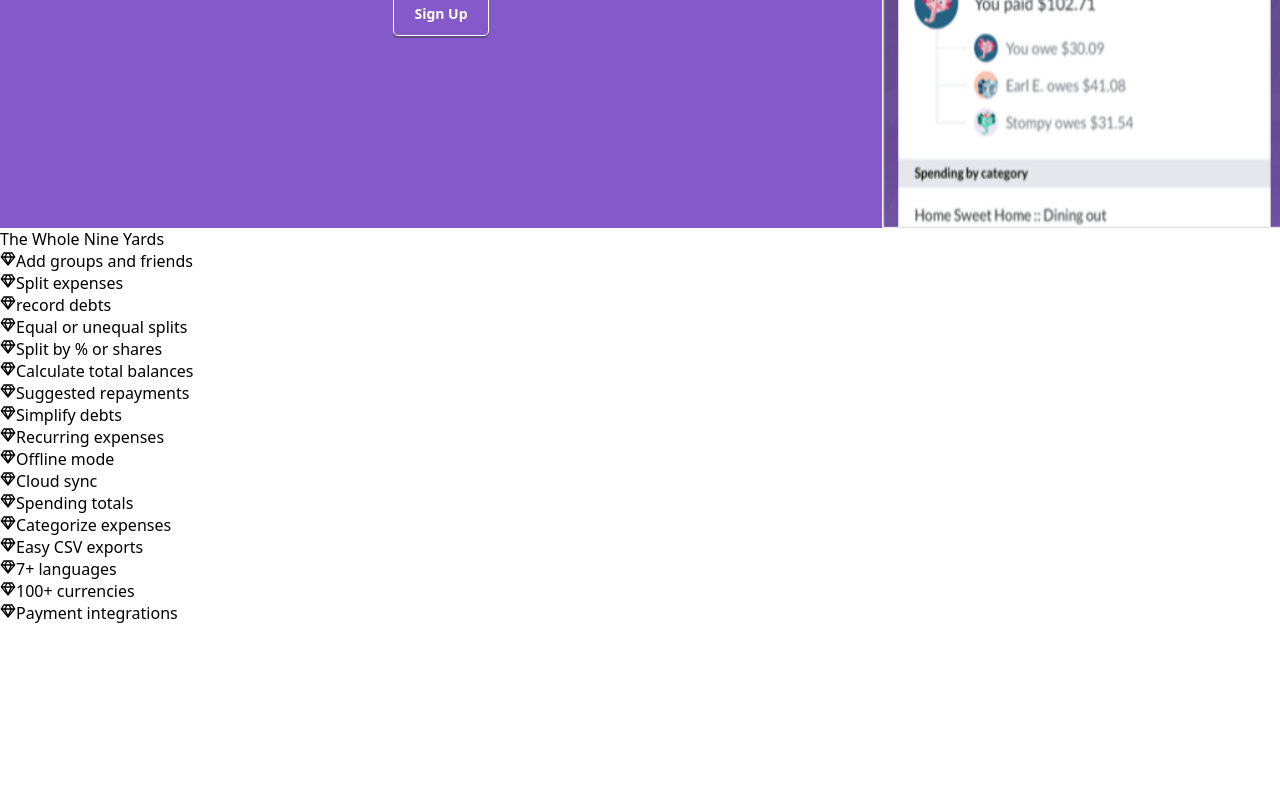
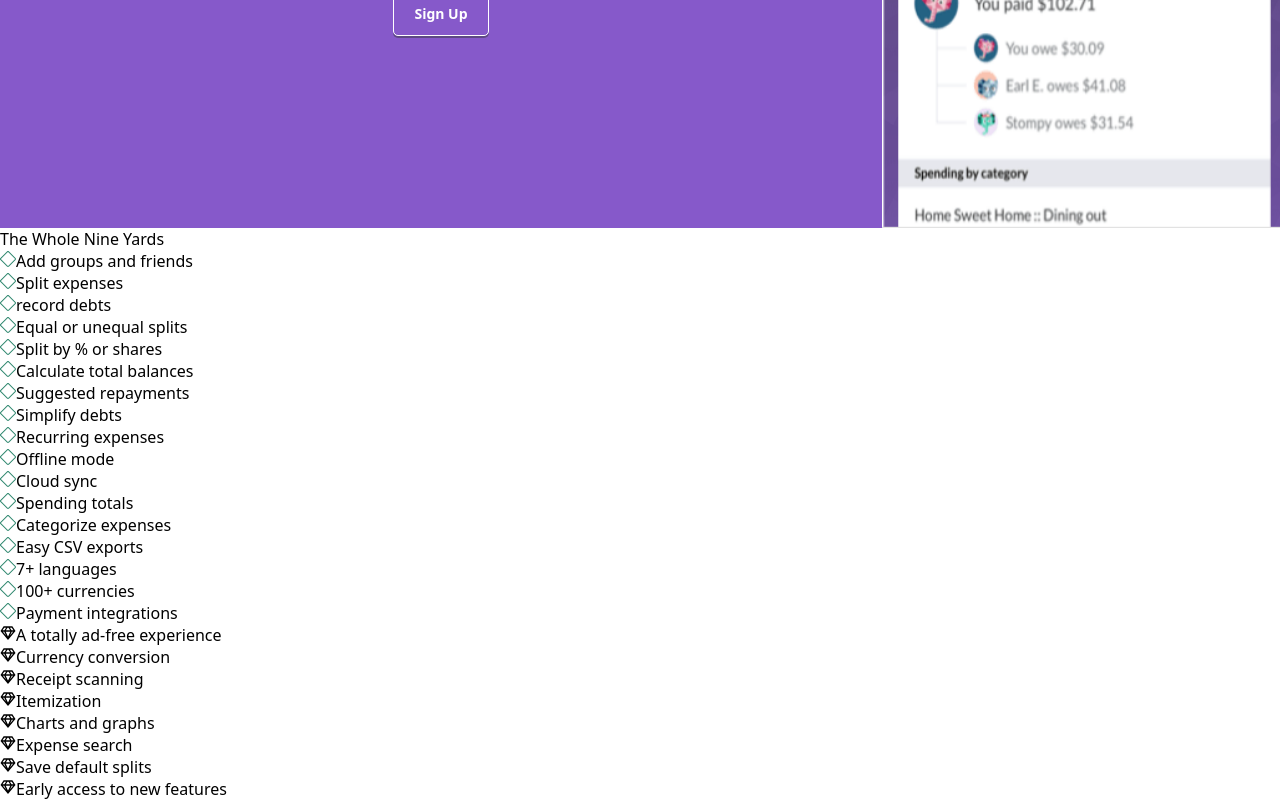
Before and after one commit to jeffreyguezou/SplitWiseClone, a React (Create React App) app: page / in a window 1280 px wide. Shown: the part 2852-3652 px from the top of the page. Before the commit the page ends 3476 px from the top, so only its background shows below. Built offline with nearby package versions, Linux system fonts and the light colour scheme; a web font is replaced by a local one.

Commit message:
Pro features

```diff
--- a/src/Components/CoreAndPro.js
+++ b/src/Components/CoreAndPro.js
@@ -1,5 +1,6 @@
 import CoreFeatures from "./CoreFeatures";
-const features = [
+import ProFeatures from "./ProFeatures";
+const featuresCore = [
   "Add groups and friends",
   "Split expenses",
   "record debts",
@@ -18,13 +19,30 @@ const features = [
   "100+ currencies",
   "Payment integrations",
 ];
+const featuresPro = [
+  "A totally ad-free experience",
+  "Currency conversion",
+  "Receipt scanning",
+  "Itemization",
+  "Charts and graphs",
+  "Expense search",
+  "Save default splits",
+  "Early access to new features",
+];
 const CoreAndPro = () => {
   return (
     <div>
-      <span>The Whole Nine Yards</span>
       <div>
-        {features.map((feature) => {
+        <span>The Whole Nine Yards</span>
+      </div>
+      <div>
+        {featuresCore.map((feature) => {
           return <CoreFeatures featureName={feature} />;
+        })}
+      </div>
+      <div>
+        {featuresPro.map((feature) => {
+          return <ProFeatures featureName={feature} />;
         })}
       </div>
     </div>
--- a/src/Components/CoreFeatures.js
+++ b/src/Components/CoreFeatures.js
@@ -1,8 +1,8 @@
-import { GrDiamond } from "react-icons/gr";
+import { BsDiamond } from "react-icons/bs";
 const CoreFeatures = (props) => {
   return (
     <div>
-      <GrDiamond style={{ color: "#318970" }} />
+      <BsDiamond style={{ color: "#318970" }} />
       <span>{props.featureName}</span>
     </div>
   );
--- /dev/null
+++ b/src/Components/ProFeatures.js
@@ -0,0 +1,10 @@
+import { GrDiamond } from "react-icons/gr";
+const ProFeatures = (props) => {
+  return (
+    <div>
+      <GrDiamond style={{ color: "#318970" }} />
+      <span>{props.featureName}</span>
+    </div>
+  );
+};
+export default ProFeatures;
```
